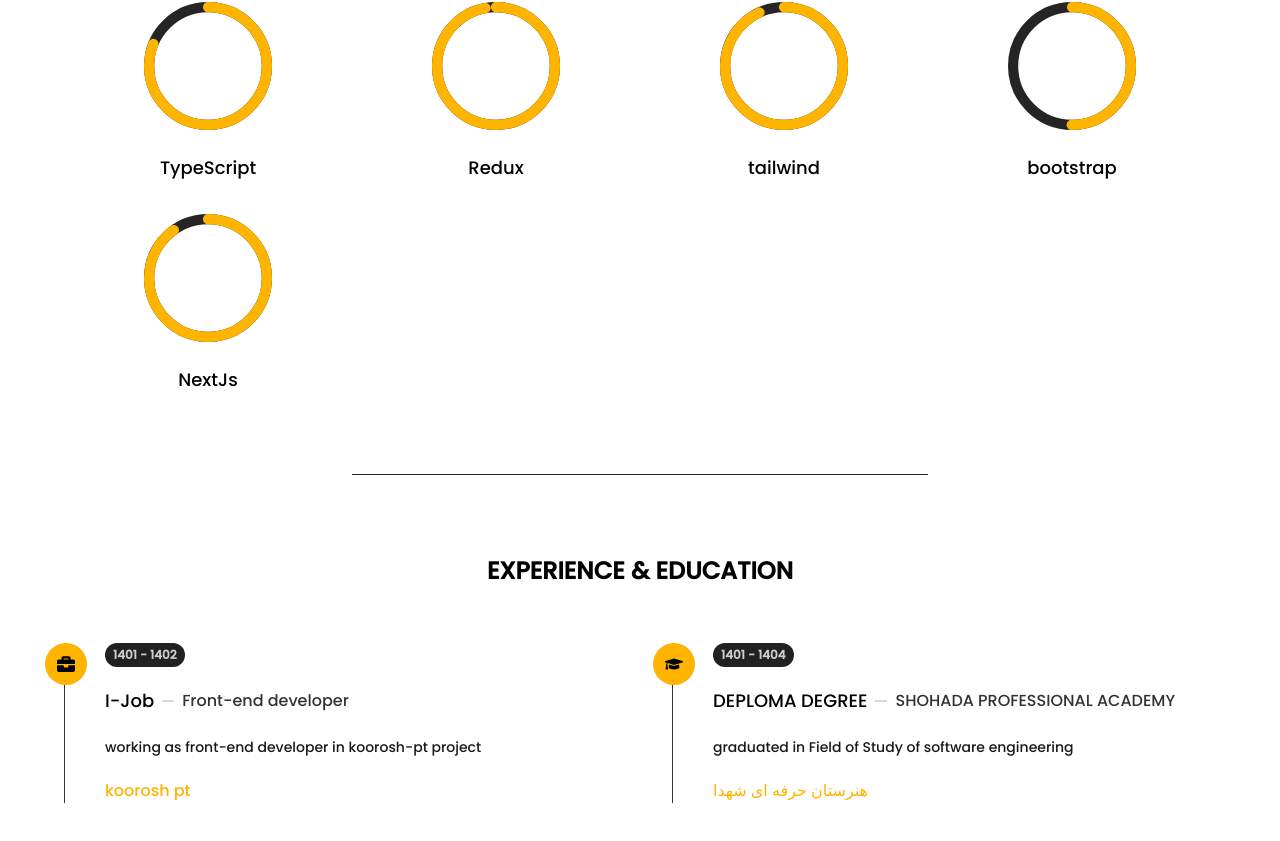
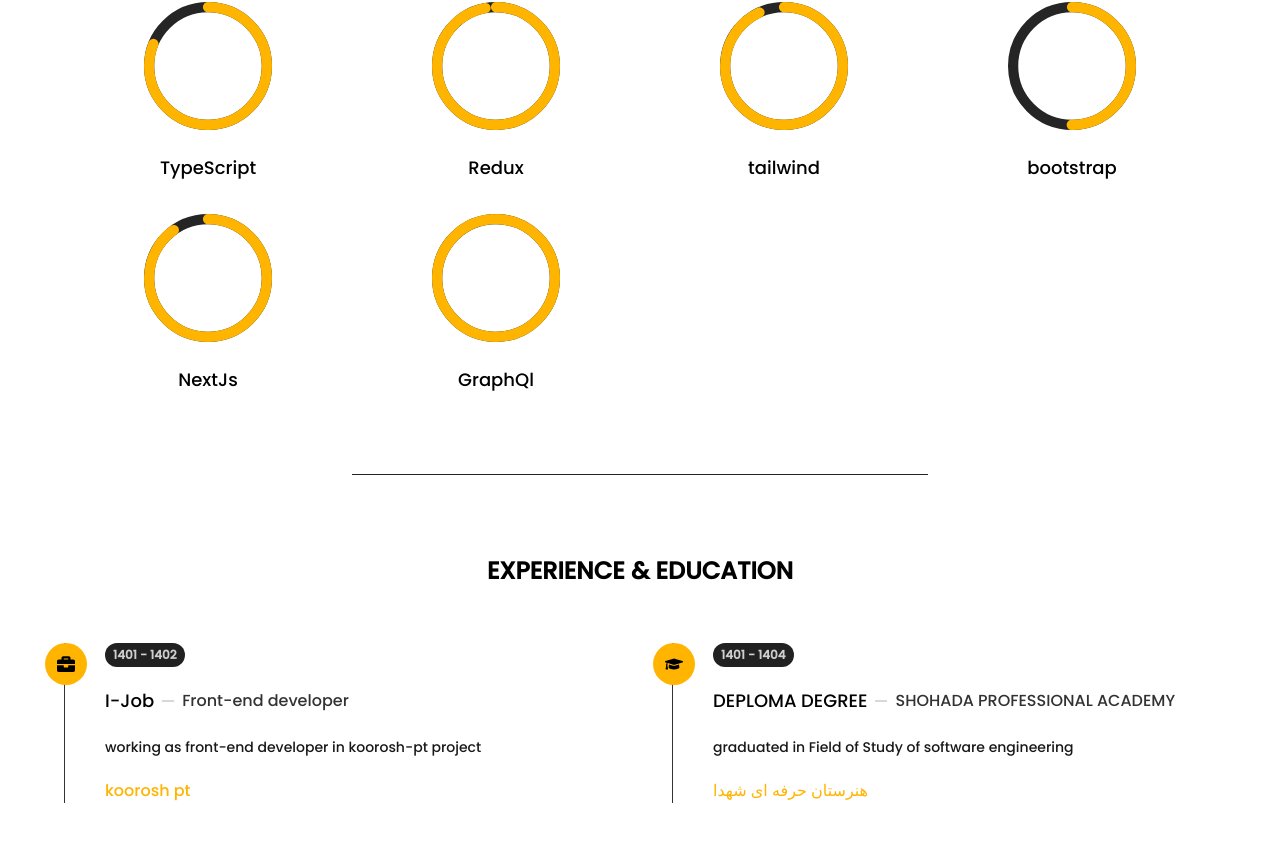
Before and after one commit to Mahdi-Alaee/My-Personal-Website, a Next.js app: page /about in a window 1280 px wide. Shown: the part 1069-1910 px from the top of the page. Built offline with nearby package versions, Linux system fonts and the light colour scheme.

Commit message:
insert GraphQl to my skills :)

```diff
--- a/app/about/components/MySkills.tsx
+++ b/app/about/components/MySkills.tsx
@@ -11,6 +11,7 @@
     { id: 7, percentage: 93, text: "tailwind" },
     { id: 8, percentage: 50, text: "bootstrap" },
     { id: 9, percentage: 90, text: "NextJs" },
+    { id: 9, percentage: 99, text: "GraphQl" },
   ];
 
   return (
```
